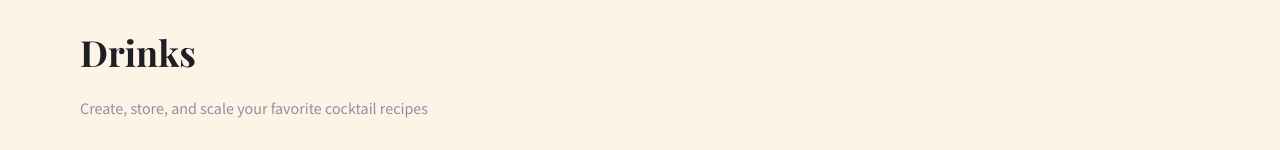
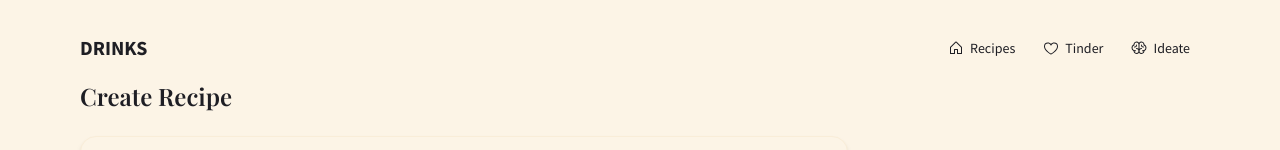
Before and after one commit to JasonEtco/drinks, a React (Vite) app: page /recipes/new in a window 1280 px wide. Shown: the top 150 px of the page. Built offline with nearby package versions, Linux system fonts and the light colour scheme; no server answers.

Commit message:
Consistent header

```diff
--- a/src/App.tsx
+++ b/src/App.tsx
@@ -1,4 +1,3 @@
-import React from "react";
 import { BrowserRouter as Router, Routes, Route } from "react-router-dom";
 import { RecipeProvider } from "./contexts/RecipeContext";
 import HomePage from "./pages/HomePage";
@@ -7,6 +6,7 @@ import EditRecipePage from "./pages/EditRecipePage";
 import RecipePage from "./pages/RecipePage";
 import IdeatePage from "./pages/IdeatePage";
 import TinderPage from "./pages/TinderPage";
+import Header from "./components/Header";
 import { Toaster } from "sonner";
 
 function App() {
@@ -14,6 +14,7 @@ function App() {
     <RecipeProvider>
       <Router>
         <div className="container max-w-6xl mx-auto py-8 px-4">
+          <Header />
           <Routes>
             <Route path="/" element={<HomePage />} />
             <Route path="/recipes/new" element={<NewRecipePage />} />
--- a/src/pages/EditRecipePage.tsx
+++ b/src/pages/EditRecipePage.tsx
@@ -25,8 +25,6 @@ export default function EditRecipePage() {
 
   if (isSubmitted && submittedRecipe) {
     return (
-      <>
-        <Header />
       <div className="space-y-6">
         <div className="flex justify-between items-center">
           <h2 className="text-2xl font-semibold">Recipe Updated!</h2>
@@ -47,23 +45,12 @@ export default function EditRecipePage() {
           </div>
         </div>
       </div>
-      </>
     );
   }
 
   // If recipe doesn't exist, redirect to home
   if (id && !editingRecipe) {
     return (
-      <>
-        <header className="mb-8">
-          <div className="mb-6">
-            <h1 className="text-3xl md:text-4xl font-bold">Drinks</h1>
-          </div>
-
-          <p className="text-muted-foreground">
-            Create, store, and scale your favorite cocktail recipes
-          </p>
-        </header>
       <div className="space-y-6">
         <div className="flex justify-between items-center">
           <h2 className="text-2xl font-semibold">Recipe Not Found</h2>
@@ -78,21 +65,10 @@ export default function EditRecipePage() {
           </Button>
         </div>
       </div>
-      </>
     );
   }
 
   return (
-    <>
-      <header className="mb-8">
-        <div className="mb-6">
-          <h1 className="text-3xl md:text-4xl font-bold">Drinks</h1>
-        </div>
-
-        <p className="text-muted-foreground">
-          Create, store, and scale your favorite cocktail recipes
-        </p>
-      </header>
     <div className="space-y-6">
       <div className="flex justify-between items-center">
         <h2 className="text-2xl font-semibold">Edit Recipe</h2>
@@ -106,6 +82,5 @@ export default function EditRecipePage() {
         />
       </div>
     </div>
-    </>
   );
 }
--- a/src/pages/HomePage.tsx
+++ b/src/pages/HomePage.tsx
@@ -1,12 +1,8 @@
-import { useState, useCallback, useMemo } from "react";
 import { useRecipes } from "../contexts/RecipeContext";
 import RecipeList from "../components/RecipeList";
-import BatchCalculator from "../components/BatchCalculator";
-import ClarificationCalculator from "../components/ClarificationCalculator";
-import Header from "@/components/Header";
 
 export default function HomePage() {
-  const { recipes, getRecipe, isLoading } = useRecipes();
+  const { recipes, isLoading } = useRecipes();
 
   if (isLoading) {
     return (
@@ -19,13 +15,10 @@ export default function HomePage() {
   }
 
   return (
-    <>
-      <Header />
-      <div className="space-y-6">
-        <div className="space-y-4 mt-4">
-          <RecipeList recipes={recipes} />
-        </div>
+    <div className="space-y-6">
+      <div className="space-y-4 mt-4">
+        <RecipeList recipes={recipes} />
       </div>
-    </>
+    </div>
   );
 }
--- a/src/pages/IdeatePage.tsx
+++ b/src/pages/IdeatePage.tsx
@@ -49,8 +49,6 @@ export default function IdeatePage() {
   };
 
   return (
-    <>
-      <Header />
     <div className="space-y-6 pb-16">
       <div className="flex-1 overflow-y-auto space-y-4 mb-4 max-w-[800px] mx-auto">
         {messages.length === 0 && (
@@ -58,8 +56,8 @@ export default function IdeatePage() {
             <BrainIcon className="h-12 w-12 mx-auto mb-4 opacity-50" />
             <p>Start a conversation to get cocktail ideas!</p>
             <p className="text-sm mt-2">
-                Try asking: "Suggest a refreshing summer cocktail" or "What can
-                I make with gin and lime?"
+              Try asking: "Suggest a refreshing summer cocktail" or "What can I
+              make with gin and lime?"
             </p>
           </div>
         )}
@@ -146,6 +144,5 @@ export default function IdeatePage() {
         </form>
       </div>
     </div>
-    </>
   );
 }
--- a/src/pages/NewRecipePage.tsx
+++ b/src/pages/NewRecipePage.tsx
@@ -1,4 +1,4 @@
-import React, { useState } from "react";
+import { useState } from "react";
 import { Link } from "react-router-dom";
 import { useRecipes } from "../contexts/RecipeContext";
 import RecipeForm from "../components/RecipeForm";
@@ -21,16 +21,6 @@ const NewRecipePage = () => {
 
   if (isSubmitted && submittedRecipe) {
     return (
-      <>
-        <header className="mb-8">
-          <div className="mb-6">
-            <h1 className="text-3xl md:text-4xl font-bold">Drinks</h1>
-          </div>
-
-          <p className="text-muted-foreground">
-            Create, store, and scale your favorite cocktail recipes
-          </p>
-        </header>
       <div className="space-y-6">
         <div className="flex justify-between items-center">
           <h2 className="text-2xl font-semibold">Recipe Created!</h2>
@@ -51,21 +41,10 @@ const NewRecipePage = () => {
           </div>
         </div>
       </div>
-      </>
     );
   }
 
   return (
-    <>
-      <header className="mb-8">
-        <div className="mb-6">
-          <h1 className="text-3xl md:text-4xl font-bold">Drinks</h1>
-        </div>
-
-        <p className="text-muted-foreground">
-          Create, store, and scale your favorite cocktail recipes
-        </p>
-      </header>
     <div className="space-y-6">
       <div className="flex justify-between items-center">
         <h2 className="text-2xl font-semibold">Create Recipe</h2>
@@ -75,7 +54,6 @@ const NewRecipePage = () => {
         <RecipeForm onSubmit={handleRecipeSubmit} cancelLinkTo="/" />
       </div>
     </div>
-    </>
   );
 };
 
--- a/src/pages/RecipePage.tsx
+++ b/src/pages/RecipePage.tsx
@@ -1,11 +1,10 @@
-import React, { useState } from "react";
+import { useState } from "react";
 import { useParams, Link, useNavigate } from "react-router-dom";
 import { useRecipes } from "../contexts/RecipeContext";
 import { Button } from "@/components/ui/button";
 import { Badge } from "@/components/ui/badge";
 import {
   PencilIcon,
-  ArrowLeftIcon,
   TrashIcon,
   CalculatorIcon,
   FunnelIcon,
@@ -13,7 +12,6 @@ import {
 import { GlassIcon } from "@/components/GlassIcon";
 import { calculateTotalVolume } from "../lib/recipe-utils";
 import { CategoryLabel } from "@/components/CategoryLabel";
-import Header from "@/components/Header";
 import BatchCalculator from "@/components/BatchCalculator";
 import ClarificationCalculator from "@/components/ClarificationCalculator";
 import {
@@ -42,8 +40,6 @@ const RecipePage = () => {
   // If recipe doesn't exist, show error message
   if (id && !recipe) {
     return (
-      <>
-        <Header />
       <div className="space-y-6">
         <div className="flex justify-between items-center">
           <h2 className="text-2xl font-semibold">Recipe Not Found</h2>
@@ -58,7 +54,6 @@ const RecipePage = () => {
           </Button>
         </div>
       </div>
-      </>
     );
   }
 
@@ -83,8 +78,6 @@ const RecipePage = () => {
 
   return (
     <>
-      <Header />
-
       <div className="space-y-12 max-w-4xl mx-auto px-4">
         {/* Title */}
         <div className="flex justify-between items-center mb-6">
--- a/src/pages/TinderPage.tsx
+++ b/src/pages/TinderPage.tsx
@@ -1,6 +1,5 @@
-import React, { useState, useCallback, useMemo } from "react";
+import { useState, useCallback, useMemo } from "react";
 import { useRecipes } from "../contexts/RecipeContext";
-import Header from "@/components/Header";
 import { Button } from "@/components/ui/button";
 import { HeartIcon, XIcon, ArrowClockwiseIcon } from "@phosphor-icons/react";
 import SwipeableCard from "@/components/SwipeableCard";
@@ -20,15 +19,15 @@ const TinderPage = () => {
 
   const handleLike = useCallback(() => {
     if (currentRecipe) {
-      setLikedRecipes(prev => [...prev, currentRecipe.id]);
-      setCurrentIndex(prev => prev + 1);
+      setLikedRecipes((prev) => [...prev, currentRecipe.id]);
+      setCurrentIndex((prev) => prev + 1);
     }
   }, [currentRecipe]);
 
   const handlePass = useCallback(() => {
     if (currentRecipe) {
-      setPassedRecipes(prev => [...prev, currentRecipe.id]);
-      setCurrentIndex(prev => prev + 1);
+      setPassedRecipes((prev) => [...prev, currentRecipe.id]);
+      setCurrentIndex((prev) => prev + 1);
     }
   }, [currentRecipe]);
 
@@ -50,8 +49,6 @@ const TinderPage = () => {
 
   if (currentIndex >= shuffledRecipes.length) {
     return (
-      <>
-        <Header />
       <div className="space-y-6">
         <div className="text-center space-y-4">
           <h1 className="text-3xl md:text-4xl font-bold">No More Drinks!</h1>
@@ -59,12 +56,8 @@ const TinderPage = () => {
             You've swiped through all {shuffledRecipes.length} drinks.
           </p>
           <div className="space-y-2">
-              <p className="text-sm">
-                ❤️ Liked: {likedRecipes.length} drinks
-              </p>
-              <p className="text-sm">
-                👋 Passed: {passedRecipes.length} drinks
-              </p>
+            <p className="text-sm">❤️ Liked: {likedRecipes.length} drinks</p>
+            <p className="text-sm">👋 Passed: {passedRecipes.length} drinks</p>
           </div>
           <Button onClick={handleReset} className="mt-4">
             <ArrowClockwiseIcon className="h-4 w-4 mr-2" />
@@ -72,13 +65,10 @@ const TinderPage = () => {
           </Button>
         </div>
       </div>
-      </>
     );
   }
 
   return (
-    <>
-      <Header />
     <div className="space-y-6">
       <div className="text-center space-y-2">
         <h1 className="text-3xl md:text-4xl font-bold">Drink Tinder</h1>
@@ -123,7 +113,9 @@ const TinderPage = () => {
               <div
                 className="bg-primary h-2 rounded-full transition-all duration-300"
                 style={{
-                    width: `${((currentIndex + 1) / shuffledRecipes.length) * 100}%`,
+                  width: `${
+                    ((currentIndex + 1) / shuffledRecipes.length) * 100
+                  }%`,
                 }}
               />
             </div>
@@ -136,7 +128,6 @@ const TinderPage = () => {
         </div>
       )}
     </div>
-    </>
   );
 };
 
```
Lines whose indentation alone changed are shown as unchanged.
